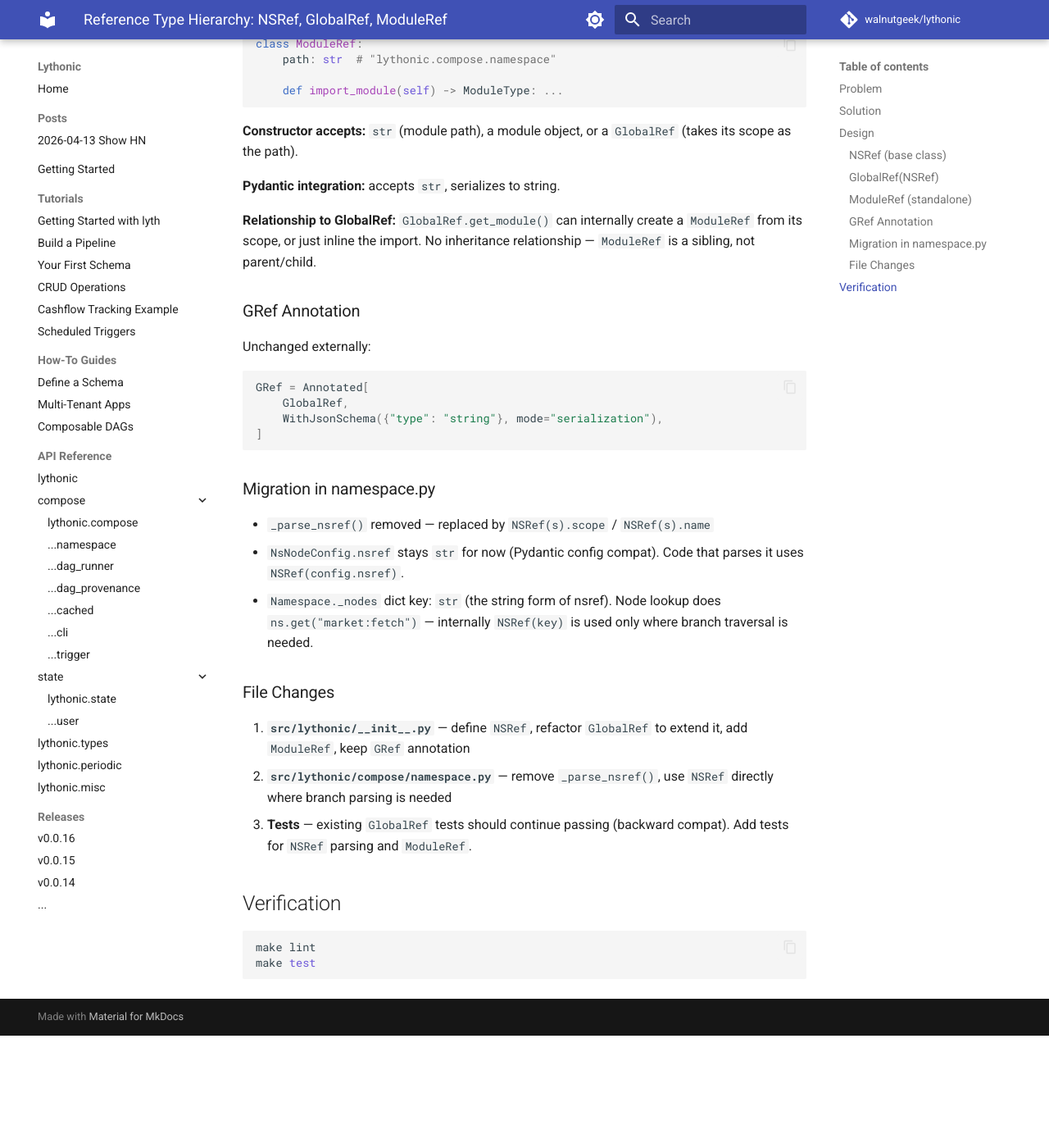
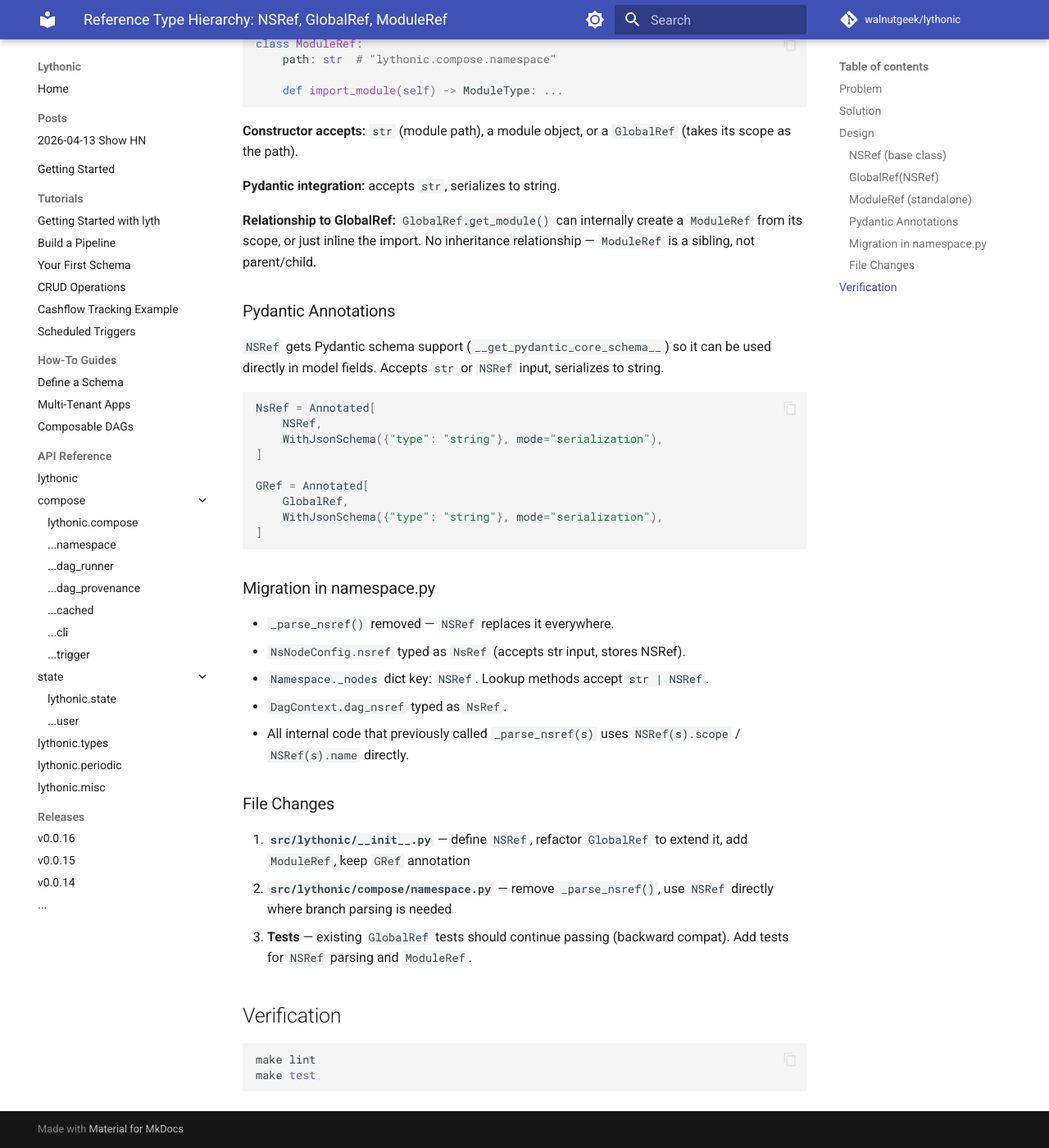
Before and after one commit to walnutgeek/lythonic, an MkDocs documentation site: the page built from docs/superpowers/specs/2026-05-01-ref-type-hierarchy-design.md, in a window 1280 px wide and 1400 px high, scrolled down 1677 px. Shown: the whole window at 82% size. Built offline with MkDocs 1.6.1 and Material for MkDocs 9.7.7, drawn with Linux system fonts in a browser that asks for light colours; comment, search, counter and statistics services are not loaded; before the commit the page ends 2940 px from its top, so only the background shows below that.

Commit message:
NSRef annotated

````diff
--- a/docs/superpowers/specs/2026-05-01-ref-type-hierarchy-design.md
+++ b/docs/superpowers/specs/2026-05-01-ref-type-hierarchy-design.md
@@ -86,11 +86,18 @@ class ModuleRef:
 a `ModuleRef` from its scope, or just inline the import. No inheritance
 relationship — `ModuleRef` is a sibling, not parent/child.
 
-### GRef Annotation
+### Pydantic Annotations
 
-Unchanged externally:
+`NSRef` gets Pydantic schema support (`__get_pydantic_core_schema__`) so it
+can be used directly in model fields. Accepts `str` or `NSRef` input,
+serializes to string.
 
 ```python
+NsRef = Annotated[
+    NSRef,
+    WithJsonSchema({"type": "string"}, mode="serialization"),
+]
+
 GRef = Annotated[
     GlobalRef,
     WithJsonSchema({"type": "string"}, mode="serialization"),
@@ -99,12 +106,12 @@ GRef = Annotated[
 
 ### Migration in namespace.py
 
-- `_parse_nsref()` removed — replaced by `NSRef(s).scope` / `NSRef(s).name`
-- `NsNodeConfig.nsref` stays `str` for now (Pydantic config compat). Code
-  that parses it uses `NSRef(config.nsref)`.
-- `Namespace._nodes` dict key: `str` (the string form of nsref). Node lookup
-  does `ns.get("market:fetch")` — internally `NSRef(key)` is used only where
-  branch traversal is needed.
+- `_parse_nsref()` removed — `NSRef` replaces it everywhere.
+- `NsNodeConfig.nsref` typed as `NsRef` (accepts str input, stores NSRef).
+- `Namespace._nodes` dict key: `NSRef`. Lookup methods accept `str | NSRef`.
+- `DagContext.dag_nsref` typed as `NsRef`.
+- All internal code that previously called `_parse_nsref(s)` uses
+  `NSRef(s).scope` / `NSRef(s).name` directly.
 
 ### File Changes
 
````
